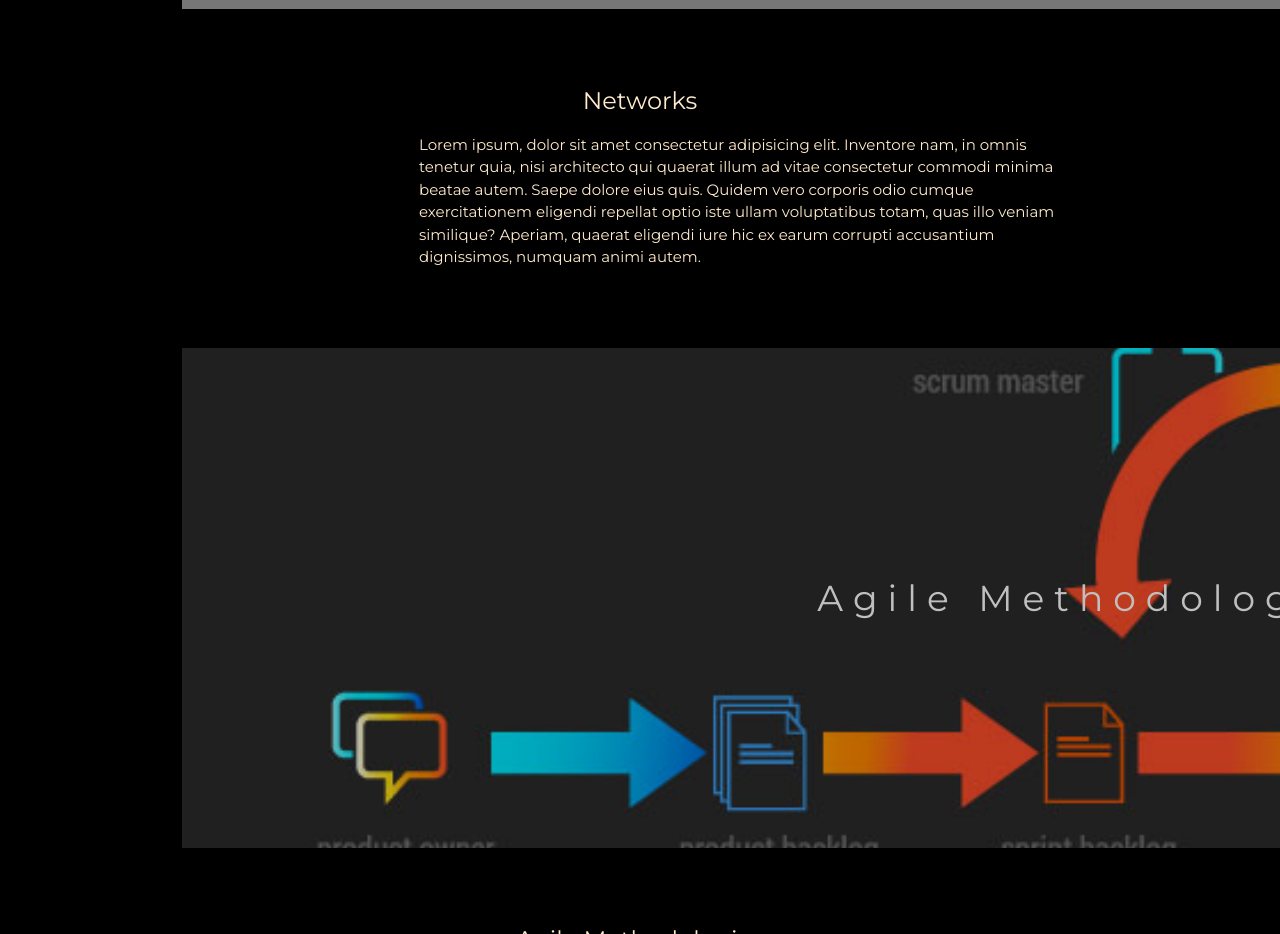
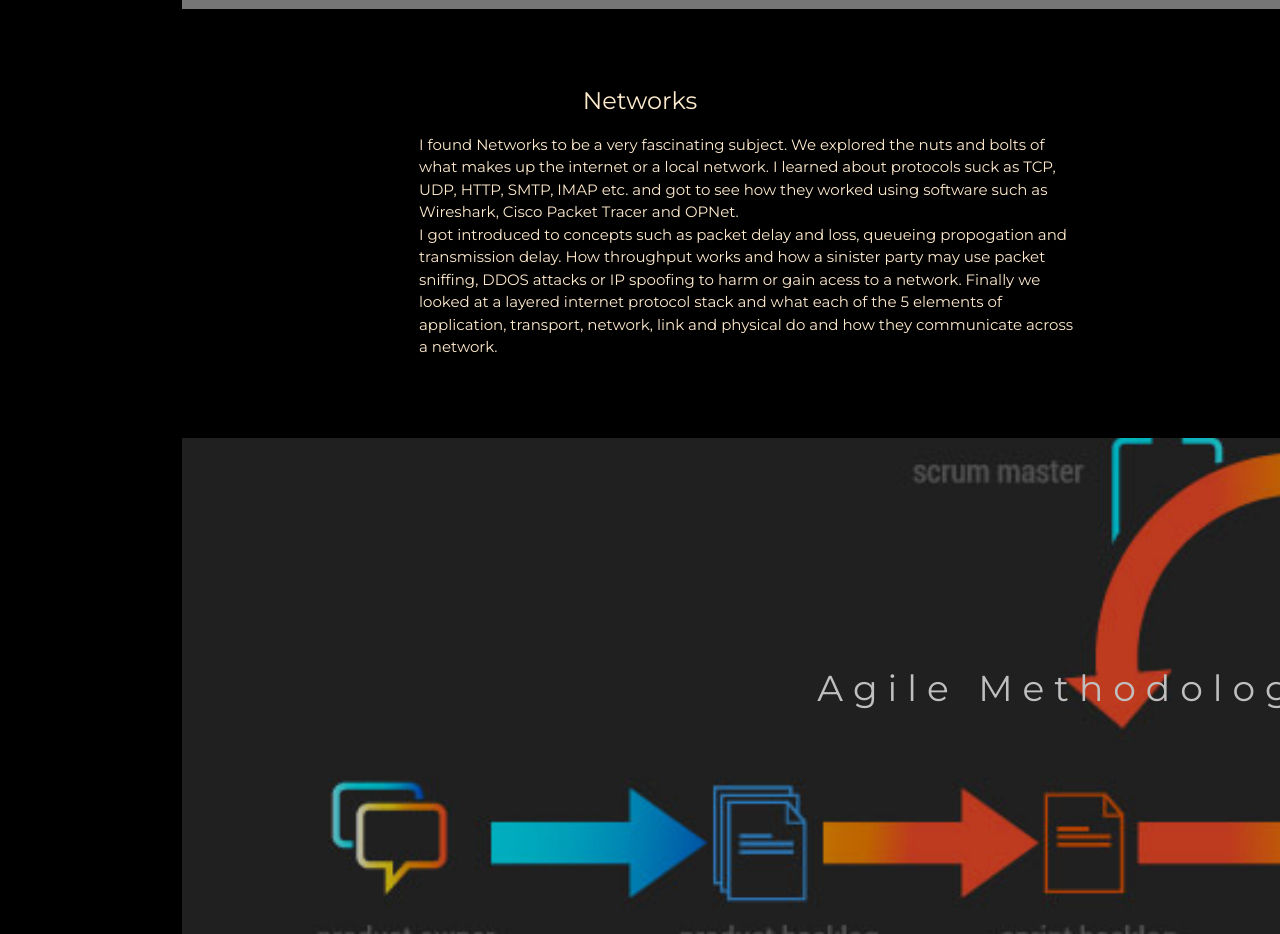
Before and after one commit to Rayfitzpat/Rayfitzpat.github.io, a plain HTML site: page studies.html in a window 1280 px wide. Shown: the part 3280-4214 px from the top of the page. Drawn offline with nearby package versions, Linux system fonts and the light colour scheme; grey boxes are pictures that could not be loaded.

Commit message:
changes to Networks.

```diff
--- a/studies.html
+++ b/studies.html
@@ -233,12 +233,12 @@ To achieve this I had to learn libraries such as Tensorflow and EasyOCR.
   <!-- <h1 class="w3-center w3-text-purple">Nightstalker</h1> -->
   <h3 class="w3-center">Networks</h3>
   <!-- <p class="w3-center" style="color: #777;"><em>"Hunters once prowled the wilderness and wastelands, taking big risks for even bigger rewards.</em></p> -->
-  <p style="margin-left: 25%;">Lorem ipsum, dolor sit amet consectetur adipisicing elit.
-    Inventore nam, in omnis tenetur quia, nisi architecto qui quaerat illum ad vitae
-    consectetur commodi minima beatae autem. Saepe dolore eius quis.
-  Quidem vero corporis odio cumque exercitationem eligendi repellat optio iste ullam voluptatibus totam,
-  quas illo veniam similique? Aperiam, quaerat eligendi iure hic ex earum corrupti
-  accusantium dignissimos, numquam animi autem. </p>
+  <p style="margin-left: 25%;">I found Networks to be a very fascinating subject. We explored the nuts and bolts of what makes
+    up the internet or a local network. I learned about protocols suck as TCP, UDP, HTTP, SMTP, IMAP etc. and got to see how they worked
+  using software such as Wireshark, Cisco Packet Tracer and OPNet. <br>
+I got introduced to concepts such as packet delay and loss, queueing propogation and transmission delay. How throughput works and how a sinister
+party may use packet sniffing, DDOS attacks or IP spoofing to harm or gain acess to a network.
+Finally we looked at a layered internet protocol stack and what each of the 5 elements of application, transport, network, link and physical do and how they communicate across a network. </p>
 </div>
 
 <!-- Third Parallax Image -->
```
Also changed, not shown: work.html (+2 -2 lines).
